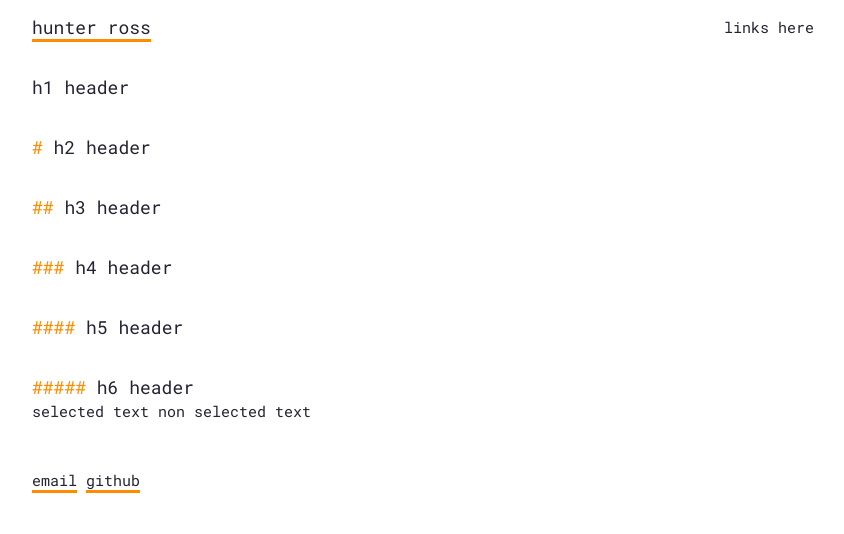
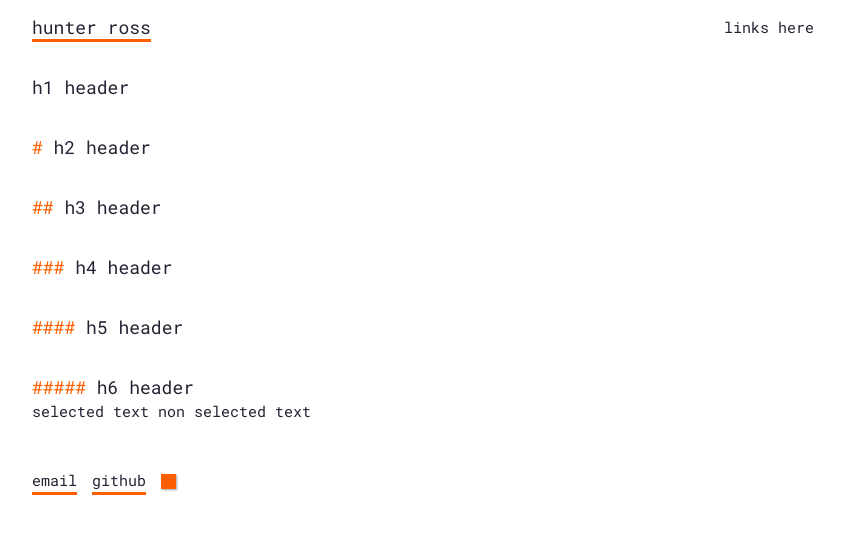
Before and after one commit to hunterros-s/SI339_final_project, a plain HTML site: page index.html in a window 1280 px wide. Shown: the whole page, without its empty margins (217-1061 px from the left). Drawn offline with Linux system fonts and the light colour scheme.

Commit message:
add cool color picker

```diff
--- a/css/blog.css
+++ b/css/blog.css
@@ -1,8 +1,16 @@
+:root {
+    --main-color:#ff5e00;
+}
+
 html {
     color: #232333;
     font-family: 'Roboto Mono', monospace;
     font-size: 15px;
     line-height: 1.6em;
+}
+
+*:focus {
+    --focus-ring-color: var(--main-color);
 }
 
 body {
@@ -15,7 +23,7 @@ body {
 }
 
 ::selection {
-    background:#ff8c00;
+    background:var(--main-color);
     color: #fff;
 }
 
@@ -27,12 +35,12 @@ h1, h2, h3, h4, h5, h6 {
     margin-top: 0em;
 }
 
-h1::before { color: #ff8c00; content: ''; }
-h2::before { color: #ff8c00; content: '# '; }
-h3::before { color: #ff8c00; content: '## '; }
-h4::before { color: #ff8c00; content: '### '; }
-h5::before { color: #ff8c00; content: '#### '; }
-h6::before { color: #ff8c00; content: '##### '; }
+h1::before { color: var(--main-color); content: ''; }
+h2::before { color: var(--main-color); content: '# '; }
+h3::before { color: var(--main-color); content: '## '; }
+h4::before { color: var(--main-color); content: '### '; }
+h5::before { color: var(--main-color); content: '#### '; }
+h6::before { color: var(--main-color); content: '##### '; }
 
 header {
     display: flex;
@@ -42,14 +50,38 @@ header {
 }
 
 a {
-    border-bottom: 3px solid #ff8c00;
+    border-bottom: 3px solid var(--main-color);
     color: inherit;
     text-decoration: none;
 }
 a:hover {
-    background-color: #ff8c00;
+    background-color: var(--main-color);
     color: #fff;
 }
 footer {
     margin-top: 3em;
+    display: flex;
+    align-items: center;
 }
+footer > * {
+    display: block;
+    margin-right: 1rem;
+}
+
+input[type="color"] {
+	opacity: 0;
+	display: block;
+	border: none;
+    cursor: pointer;
+    width: 100%;
+    height: 100%;
+}
+#color-picker-wrapper {
+    width: 1rem;
+    height: 1rem;
+    box-shadow: 1px 1px 2px 0px #0000005c;
+}
+#color-picker-wrapper:focus-within {
+    outline: 1px dotted #212121;
+    outline: 5px auto -webkit-focus-ring-color;
+}
--- a/index.html
+++ b/index.html
@@ -28,6 +28,10 @@
     <footer>
         <a href="mailto:hlross@umich.edu">email</a>
         <a href="https://github.com/hunterros-s">github</a>
+        <span id="color-picker-wrapper">
+            <input id="color-picker" type="color" value="#ff5e00" />
+        </span>
     </footer>
+    <script src="js/script.js"></script>
 </body>
 </html>
--- /dev/null
+++ b/js/script.js
@@ -0,0 +1,10 @@
+var color_picker = document.getElementById("color-picker");
+var color_picker_wrapper = document.getElementById("color-picker-wrapper");
+
+
+color_picker.addEventListener("input", function() {
+    document.body.style.setProperty('--main-color',this.value)
+    color_picker_wrapper.style.backgroundColor = color_picker.value;
+})
+
+color_picker_wrapper.style.backgroundColor = color_picker.value;
```
